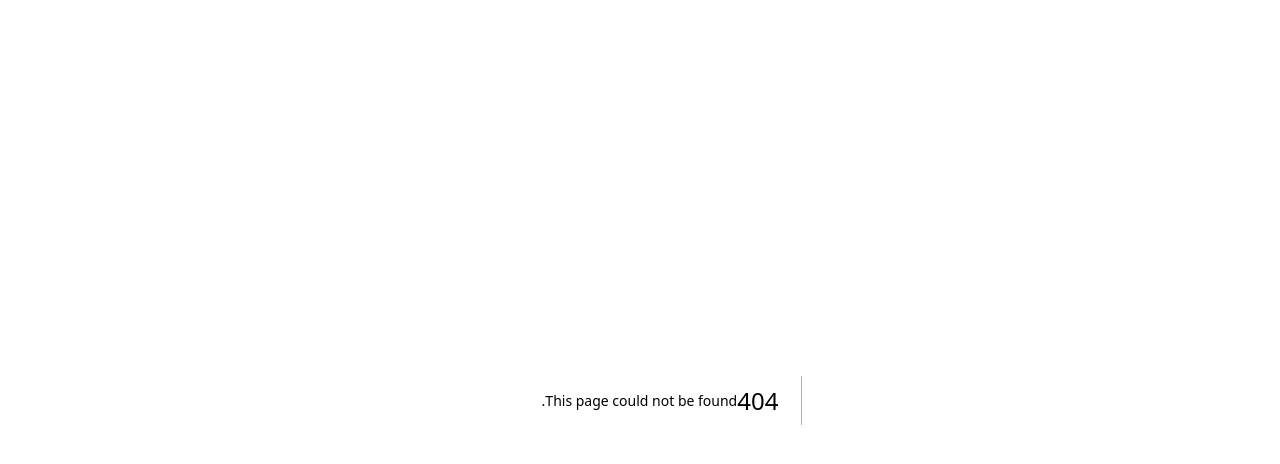
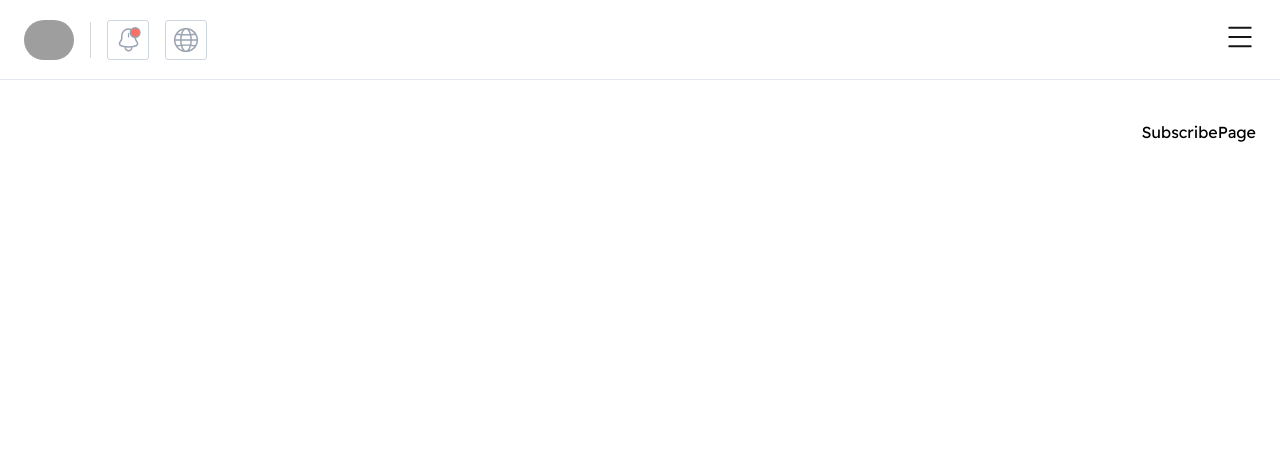
Before and after one commit to PassantYasser/ZE-dashboard, a Next.js app: page /Pages/Subscription/Subscribe in a window 1280 px wide. Before the commit this address had no page. Shown: the top 464 px of the page. Built offline with nearby package versions, Linux system fonts and the light colour scheme; grey boxes are pictures that could not be loaded.

Commit message:
feat(subscription): add subscribe page and update navigation link
- Create new SubscribePage component under Subscription directory
- Update 'Subscribe now' link in AcceptAccountPage to point to new subscription page

```diff
--- /dev/null
+++ b/src/app/Pages/Subscription/Subscribe/page.jsx
@@ -0,0 +1,10 @@
+import MainLayout from '@/app/Components/MainLayout/MainLayout'
+import React from 'react'
+
+function SubscribePage() {
+  return (
+    <MainLayout>SubscribePage</MainLayout>
+  )
+}
+
+export default SubscribePage
--- a/src/app/Pages/dashboard/TemporaryDashboard/AcceptAccount/page.jsx
+++ b/src/app/Pages/dashboard/TemporaryDashboard/AcceptAccount/page.jsx
@@ -33,11 +33,11 @@ function AcceptAccountPage() {
           <p className='text-[#656565] text-xl font-normal'>{t('To add your services and benefit from the platform s full benefits, subscribe to one of our packages.')}</p>
         </section>
 
-      <section className='mb-5 flex justify-center mt-8'>
-        <Link href='/Pages/Subscription' className='bg-[var(--color-primary)] rounded-[3px] py-2.5 px-4 w-62.5 h-13.5 cursor-pointer flex items-center justify-center'>
-          <span className='text-[#fff] text-base font-medium'>{t('Subscribe now')}</span>
-        </Link>
-      </section>
+        <section className='mb-5 flex justify-center mt-8'>
+          <Link href='/Pages/Subscription/Subscribe' className='bg-[var(--color-primary)] rounded-[3px] py-2.5 px-4 w-62.5 h-13.5 cursor-pointer flex items-center justify-center'>
+            <span className='text-[#fff] text-base font-medium'>{t('Subscribe now')}</span>
+          </Link>
+        </section>
       </div>
 
 
```
